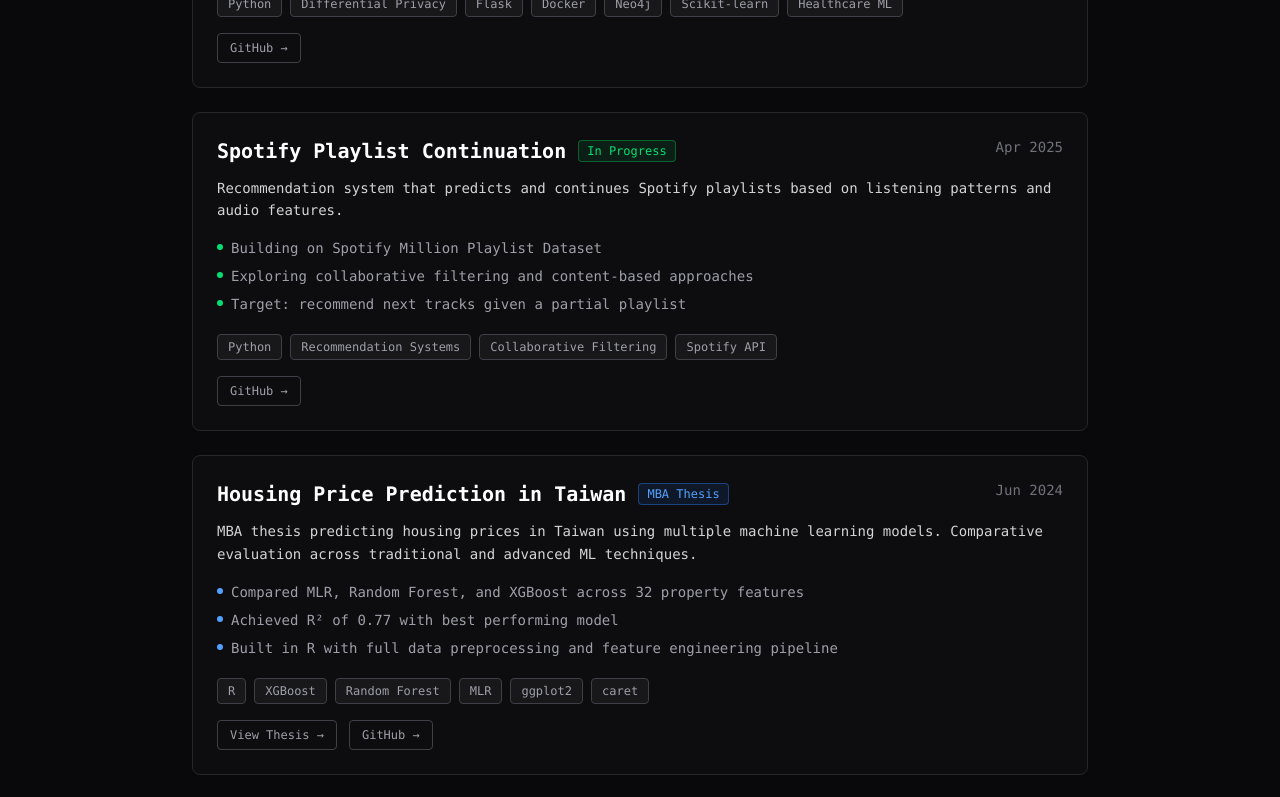
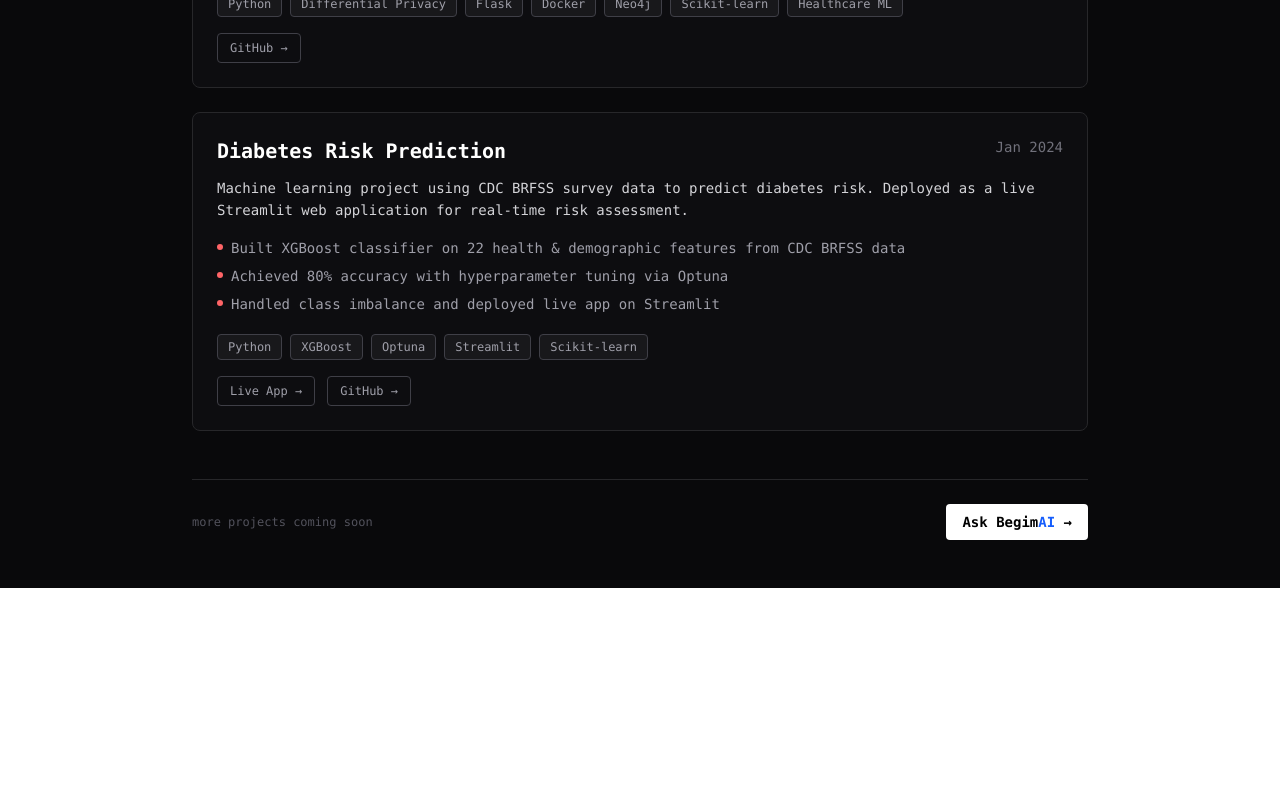
Before and after one commit to begimaibb/portfolio, a Next.js app in the folder my-portfolio/: page /projects in a window 1280 px wide. Shown: the part 440-1237 px from the top of the page. After the commit the page ends 1028 px from the top, so only its background shows below. Built offline with nearby package versions, Linux system fonts and the light colour scheme.

Commit message:
deleted playlist continuation prediction details from projects page

```diff
--- a/my-portfolio/app/projects/page.tsx
+++ b/my-portfolio/app/projects/page.tsx
@@ -19,40 +19,6 @@
     link: null,
     linkLabel: null,
     github: "https://github.com/begimaibb/healthcare-dp-mia",
-  },
-  {
-    title: "Spotify Playlist Continuation",
-    date: "Apr 2025",
-    badge: "In Progress",
-    description:
-      "Recommendation system that predicts and continues Spotify playlists based on listening patterns and audio features.",
-    bullets: [
-      "Building on Spotify Million Playlist Dataset",
-      "Exploring collaborative filtering and content-based approaches",
-      "Target: recommend next tracks given a partial playlist",
-    ],
-    tags: ["Python", "Recommendation Systems", "Collaborative Filtering", "Spotify API"],
-    color: "green",
-    link: null,
-    linkLabel: null,
-    github: "https://github.com/begimaibb/spotify-playlist-continuation",
-  },
-  {
-    title: "Housing Price Prediction in Taiwan",
-    date: "Jun 2024",
-    badge: "MBA Thesis",
-    description:
-      "MBA thesis predicting housing prices in Taiwan using multiple machine learning models. Comparative evaluation across traditional and advanced ML techniques.",
-    bullets: [
-      "Compared MLR, Random Forest, and XGBoost across 32 property features",
-      "Achieved R² of 0.77 with best performing model",
-      "Built in R with full data preprocessing and feature engineering pipeline",
-    ],
-    tags: ["R", "XGBoost", "Random Forest", "MLR", "ggplot2", "caret"],
-    color: "blue",
-    link: "https://hdl.handle.net/11296/5ugse9",
-    linkLabel: "View Thesis",
-    github: "https://github.com/begimaibb/housing-price-prediction-taiwan",
   },
   {
     title: "Diabetes Risk Prediction",
```
Also changed, not shown: 1 other file (tests, documents, lock files or other folders).
